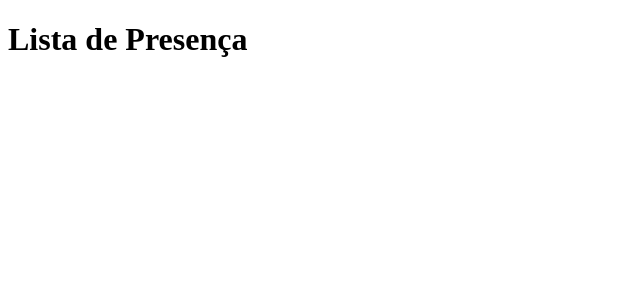
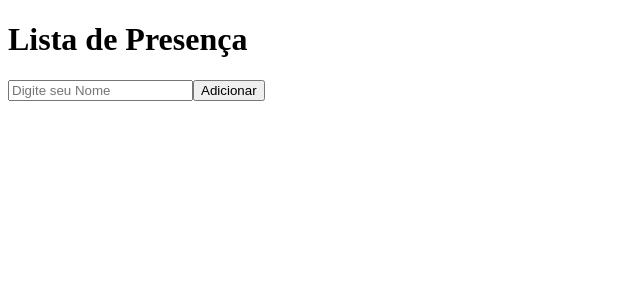
Before and after one commit to marceloicampos/discovery-vite-reactapp, a React (Vite) app in the folder reactapp/: page / in a window 1280 px wide. Shown: the top 300 px of the page, without its empty margins (0-640 px from the left). Built offline with nearby package versions, Linux system fonts and the light colour scheme.

Commit message:
Fragment Tag

```diff
--- a/reactapp/src/pages/Home.jsx
+++ b/reactapp/src/pages/Home.jsx
@@ -2,8 +2,8 @@
     return (
         <>
             <h1>Lista de Presença</h1>
-            <div></div>
-            <p></p>
+            <input type="text" placeholder="Digite seu Nome" />
+            <button type="button">Adicionar</button>
         </>
     )
 }
```
